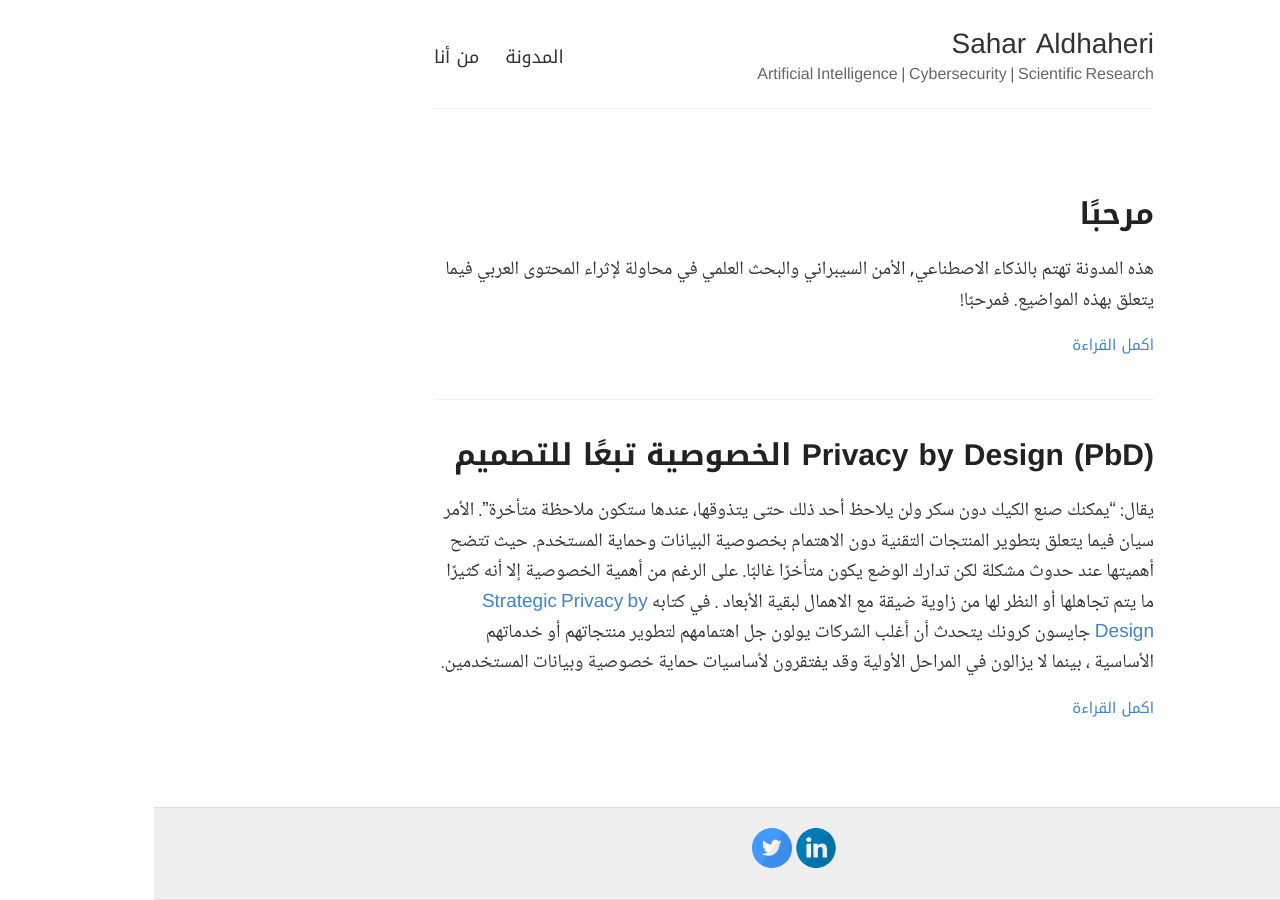
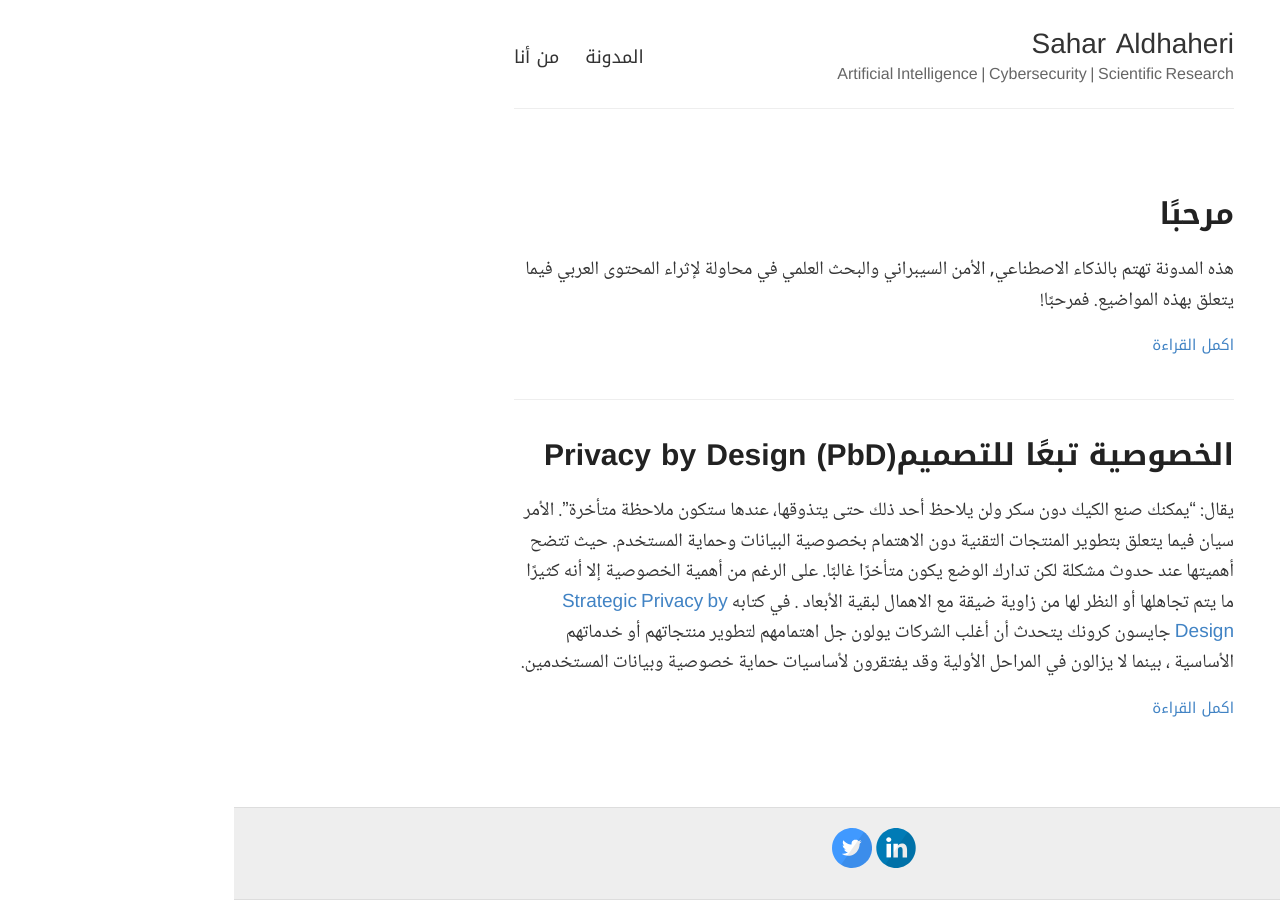
Before and after one commit to sahar119911/AldhaheriS, a Jekyll site: the page built from index.html, in a window 1280 px wide. Built offline with Jekyll 4.4.1, drawn with Linux system fonts in a browser that asks for light colours.

Commit message:
Update 2020-08-08-Privacy-by-design.md

```diff
--- a/_posts/2020-08-08-Privacy-by-design.md
+++ b/_posts/2020-08-08-Privacy-by-design.md
@@ -1,11 +1,11 @@
 ---
 layout: post
-title: Privacy by Design (PbD) الخصوصية تبعًا للتصميم
+title: الخصوصية تبعًا للتصميمPrivacy by Design (PbD)
 ---
 
 يقال: "يمكنك صنع الكيك دون سكر ولن يلاحظ أحد ذلك حتى يتذوقها، عندها ستكون ملاحظة متأخرة". الأمر سيان فيما يتعلق بتطوير المنتجات التقنية دون الاهتمام بخصوصية البيانات وحماية المستخدم. حيث تتضح أهميتها عند حدوث مشكلة لكن تدارك الوضع يكون متأخرًا غالبًا. على الرغم من أهمية الخصوصية إلا أنه كثيرًا ما يتم تجاهلها أو النظر لها من زاوية ضيقة مع الاهمال لبقية الأبعاد . في كتابه [Strategic Privacy by Design](https://books.google.com.sa/books/about/Strategic_Privacy_by_Design.html?id=TPH5uwEACAAJ&redir_esc=y) جايسون كرونك يتحدث أن أغلب  الشركات يولون جل اهتمامهم لتطوير منتجاتهم أو خدماتهم الأساسية ، بينما لا يزالون في المراحل الأولية وقد يفتقرون لأساسيات حماية خصوصية وبيانات المستخدمين.
 
-في المقابل قامت [آن كافوكيان](https://en.wikipedia.org/wiki/Ann_Cavoukian) –المدير التنفيذي لمعهد الخصوصية والبيانات الضخمة في جامعة رايرسون- بصياغة مصطلح الخصوصية تبعًا للتصميم (**Privacy by Design**) عام 1990, والذي تم أدراجه في المادة 25 من القانون العام لحماية البيانات [(GDPR)](https://gdpr-info.eu/) . وفقًا لكافوكيان ، يشير هذا المفهوم لعملية دمج إجراءات حماية الخصوصية في الأنظمة من أجل توفير حماية للخصوصية وأمان خلال دورة حياة البيانات.
+في المقابل  [آن كافوكيان](https://en.wikipedia.org/wiki/Ann_Cavoukian) –المدير التنفيذي لمعهد الخصوصية والبيانات الضخمة في جامعة رايرسون- بصياغة مصطلح الخصوصية تبعًا للتصميم (**Privacy by Design**) عام 1990, والذي تم أدراجه في المادة 25 من القانون العام لحماية البيانات [(GDPR)](https://gdpr-info.eu/) . وفقًا لكافوكيان ، يشير هذا المفهوم لعملية دمج إجراءات حماية الخصوصية في الأنظمة من أجل توفير حماية للخصوصية وأمان خلال دورة حياة البيانات.
 
 
 يشير هذا المفهوم إلى 7 مبادئ أساسية:
```
Also changed, not shown: other parts of _posts/2020-08-08-Privacy-by-design.md (+4 -4 lines).
